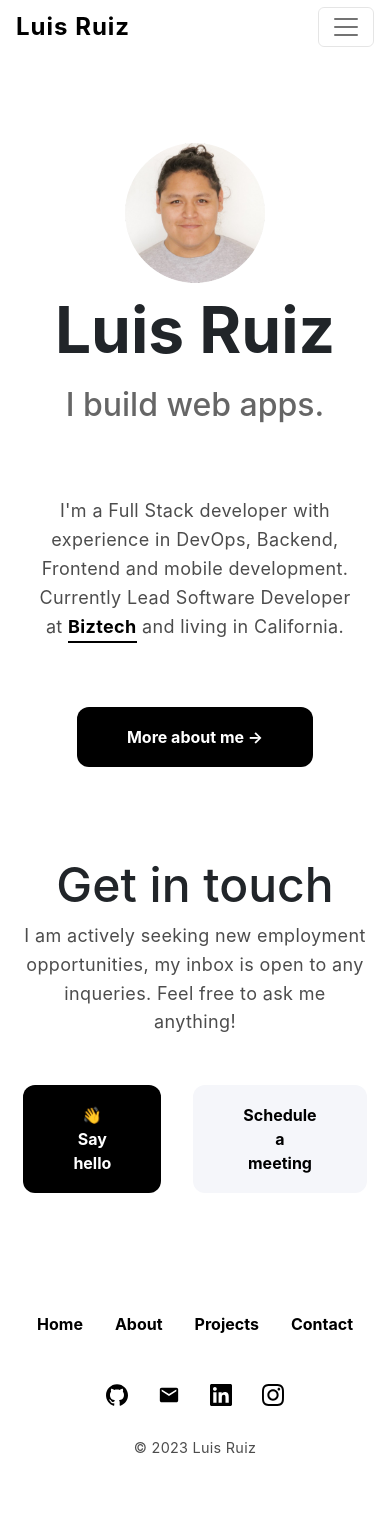
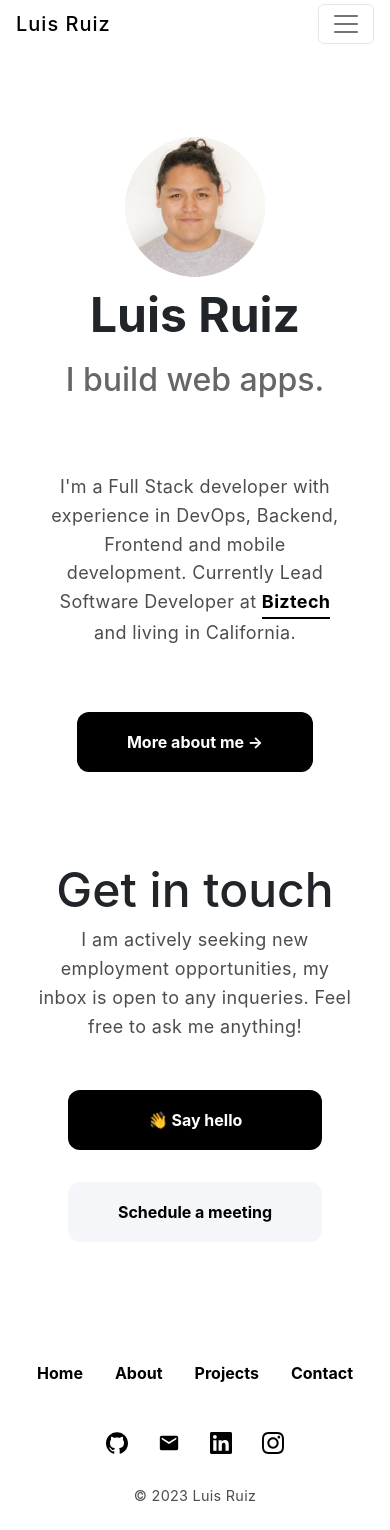
Before and after one commit to lruiz5/portfolio, a Next.js app: page / in a window 390 px wide. Before the commit the page ends 1481 px from the top, so only its background shows below. Built offline with nearby package versions, Linux system fonts and the light colour scheme.

Commit message:
media queries for responsiveness on about, projects page

```diff
--- a/pages/index.js
+++ b/pages/index.js
@@ -85,16 +85,7 @@ const Home = () => (
             I am actively seeking new employment opportunities, my inbox is open
             to any inqueries. Feel free to ask me anything!
           </p>
-          <div
-            className="grid-container"
-            style={{
-              gap: "2rem",
-              marginTop: "2rem",
-              gridTemplateColumns: "repeat(2, 1fr)",
-              justifyItems: "stretch",
-              alignItems: "stretch",
-            }}
-          >
+          <div className="grid-container button-container">
             <Link href="mailto:hello@shellbear.me">
               <Button size="lg" className="custom-button primary full-width">
                 <motion.span
--- /dev/null
+++ b/styles/_about.scss
@@ -0,0 +1,4 @@
+.title.experience{
+    font-size: 1.5rem;
+    margin: 0;
+}
--- a/styles/_index.scss
+++ b/styles/_index.scss
@@ -132,7 +132,13 @@
     margin-left: 0.5rem;
   }
 
-
+  .button-container{
+      gap: 2rem;
+      margin-top: 2rem;
+      grid-template-columns: repeat(2, 1fr);
+      justify-items: stretch;
+      align-items: stretch;
+  }
 
   @media (prefers-color-scheme: dark) {
 
@@ -146,3 +152,12 @@
       filter: invert(1);
     }
   }
+
+  @media (max-width: 600px) {
+    .button-container{
+      grid-template-columns: auto;
+    }
+    .title {
+      font-size: 3rem;
+    }
+  }
--- /dev/null
+++ b/styles/_projects.scss
@@ -0,0 +1,32 @@
+.project-image{
+    width: 100%;
+    height: 367px;
+    object-fit: cover;
+    border-radius: 4px;
+    transition: 0.2s ease-in-out 0s;
+    &:hover{
+        transform: scale(1.02);
+    }
+}
+.project-container{
+    flex-direction: column;
+    align-items: flex-start;
+    gap: 1.5rem;
+    width: 100%;
+    &:hover > *img {
+        transform: scale(1.03)
+    }
+}
+
+@media (max-width: 600px) {
+    .project-image {
+      height: auto;
+    }
+    .grid-container.responsive-grid{
+        display: contents;
+    }
+    .project-button{
+        padding: 9px 25px;
+        margin-top: 5px;
+    }
+  }
--- a/styles/components/_header.scss
+++ b/styles/components/_header.scss
@@ -9,10 +9,10 @@
     .port-navbar {
       &-brand {
         color: black;
-        font-size: 24px;
+        font-size: 20px;
         text-transform: none;
         letter-spacing: 1px;
-        font-weight: bold;
+        font-weight: 500;
         border-bottom: 0px solid black;
       }
 
--- a/styles/main.scss
+++ b/styles/main.scss
@@ -5,6 +5,8 @@
 
 // Pages
 @import './index';
+@import './about';
+@import './projects';
 
 html,
 body {
@@ -161,4 +163,7 @@ a:hover {
     display: grid;
     grid-template-columns: repeat(3, 1fr) !important;
   }
+  .title{
+    font-size: 3rem;
+  }
 }
```
Also changed, not shown: pages/about/index.js (+7 -14 lines), pages/projects.js (+8 -26 lines).
